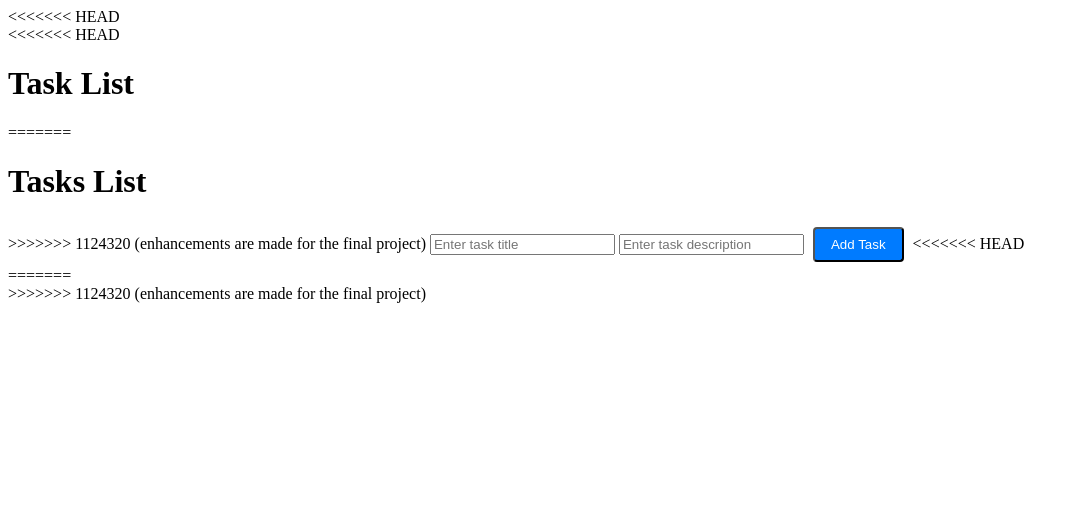
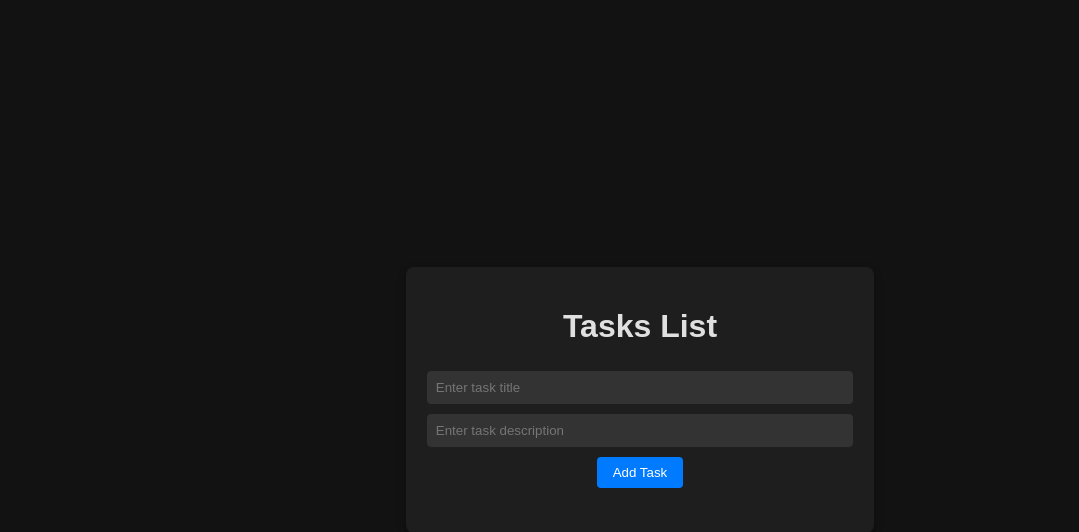
Before and after one commit to KhuramMurad/flask-app-al-nafi-project, a Python web app: template templates/tasks.html in a window 1280 px wide. Shown: the top 532 px of the page, without its empty margins (0-1079 px from the left). Run offline with Jinja, Linux system fonts and the light colour scheme; the template is opened without the code that fills it, so the values that code supplies are empty.

Commit message:
merge conflicts are resolved

```diff
--- a/templates/tasks.html
+++ b/templates/tasks.html
@@ -3,15 +3,9 @@
 <head>
     <meta charset="UTF-8">
     <meta name="viewport" content="width=device-width, initial-scale=1.0">
-<<<<<<< HEAD
-    <title>Task List</title>
-    <style>
-        /* Center the content vertically and horizontally */
-=======
     <title>Tasks List</title>
     <style>
         /* Dark Theme Styling */
->>>>>>> 1124320 (enhancements are made for the final project)
         body, html {
             display: flex;
             align-items: center;
@@ -19,49 +13,26 @@
             height: 100%;
             margin: 0;
             font-family: Arial, sans-serif;
-<<<<<<< HEAD
-        }
-
-        /* Container to wrap content and center it */
-=======
             background-color: #121212;
             color: #e0e0e0;
         }
 
->>>>>>> 1124320 (enhancements are made for the final project)
         .container {
             text-align: center;
             width: 80%;
             max-width: 500px;
             margin: auto;
             padding: 20px;
-<<<<<<< HEAD
-            box-shadow: 0 4px 8px rgba(0, 0, 0, 0.1);
-            border-radius: 8px;
-        }
-
-        /* Style for the task form */
-=======
             box-shadow: 0 4px 8px rgba(0, 0, 0, 0.3);
             border-radius: 8px;
             background-color: #1e1e1e;
         }
 
->>>>>>> 1124320 (enhancements are made for the final project)
         input[type="text"] {
             padding: 8px;
             margin: 5px 0;
             width: calc(100% - 20px);
             border-radius: 4px;
-<<<<<<< HEAD
-            border: 1px solid #ccc;
-        }
-
-        /* Buttons styling */
-        button {
-            padding: 8px 16px;
-            margin: 5px 5px 0 5px;
-=======
             border: 1px solid #333;
             background-color: #333;
             color: #e0e0e0;
@@ -70,7 +41,6 @@
         button {
             padding: 8px 16px;
             margin: 5px;
->>>>>>> 1124320 (enhancements are made for the final project)
             border: none;
             border-radius: 4px;
             cursor: pointer;
@@ -82,10 +52,6 @@
             background-color: #0056b3;
         }
 
-<<<<<<< HEAD
-        /* Style for task list */
-=======
->>>>>>> 1124320 (enhancements are made for the final project)
         ul {
             list-style-type: none;
             padding: 0;
@@ -98,33 +64,20 @@
             display: flex;
             justify-content: space-between;
             align-items: center;
-<<<<<<< HEAD
-=======
             border-bottom: 1px solid #333;
->>>>>>> 1124320 (enhancements are made for the final project)
         }
 
         li strong {
             margin-right: 10px;
         }
 
-<<<<<<< HEAD
-        /* Warning message styling */
-        .warning {
-            color: red;
-=======
         .warning {
             color: #ff6b6b;
->>>>>>> 1124320 (enhancements are made for the final project)
             font-size: 0.9em;
             margin-top: 5px;
         }
     </style>
     <script>
-<<<<<<< HEAD
-        // Function to fetch and display tasks
-=======
->>>>>>> 1124320 (enhancements are made for the final project)
         async function listTasks() {
             const response = await fetch('/tasks');
             const tasks = await response.json();
@@ -141,30 +94,16 @@
             });
         }
 
-<<<<<<< HEAD
-        // Function to add a new task with validation
-=======
->>>>>>> 1124320 (enhancements are made for the final project)
         async function addTask() {
             const title = document.getElementById('task-title').value.trim();
             const description = document.getElementById('task-desc').value.trim();
             const warning = document.getElementById('warning-message');
 
-<<<<<<< HEAD
-            // Check if title or description is empty
-            if (title === "" || description === "") {
-                warning.textContent = "Please fill out both the title and description before adding a task.";
-                return;
-            }
-
-            // Clear warning and proceed with adding the task
-=======
             if (title === "" || description === "") {
                 warning.textContent = "Please fill out both the title and description.";
                 return;
             }
 
->>>>>>> 1124320 (enhancements are made for the final project)
             warning.textContent = "";
             await fetch('/tasks', {
                 method: 'POST',
@@ -176,10 +115,6 @@
             listTasks();
         }
 
-<<<<<<< HEAD
-        // Function to edit a task (populate form with existing values)
-=======
->>>>>>> 1124320 (enhancements are made for the final project)
         function editTask(id, title, description) {
             document.getElementById('task-id').value = id;
             document.getElementById('task-title').value = title;
@@ -188,10 +123,6 @@
             document.getElementById('add-task').style.display = 'none';
         }
 
-<<<<<<< HEAD
-        // Function to update a task
-=======
->>>>>>> 1124320 (enhancements are made for the final project)
         async function updateTask() {
             const id = document.getElementById('task-id').value;
             const title = document.getElementById('task-title').value;
@@ -209,45 +140,23 @@
             listTasks();
         }
 
-<<<<<<< HEAD
-        // Function to delete a task
-=======
->>>>>>> 1124320 (enhancements are made for the final project)
         async function deleteTask(id) {
             await fetch(`/tasks/${id}`, { method: 'DELETE' });
             listTasks();
         }
 
-<<<<<<< HEAD
-        // Load the tasks when the page loads
-=======
->>>>>>> 1124320 (enhancements are made for the final project)
         window.onload = listTasks;
     </script>
 </head>
 <body>
     <div class="container">
-<<<<<<< HEAD
-        <h1>Task List</h1>
-
-        <!-- Task Form -->
-=======
         <h1>Tasks List</h1>
->>>>>>> 1124320 (enhancements are made for the final project)
         <input type="hidden" id="task-id">
         <input type="text" id="task-title" placeholder="Enter task title">
         <input type="text" id="task-desc" placeholder="Enter task description">
         <button id="add-task" onclick="addTask()">Add Task</button>
         <button id="update-task" onclick="updateTask()" style="display:none;">Update Task</button>
-<<<<<<< HEAD
-
-        <!-- Warning message for empty input -->
         <div id="warning-message" class="warning"></div>
-
-        <!-- Task List -->
-=======
-        <div id="warning-message" class="warning"></div>
->>>>>>> 1124320 (enhancements are made for the final project)
         <ul id="task-list"></ul>
     </div>
 </body>
```
